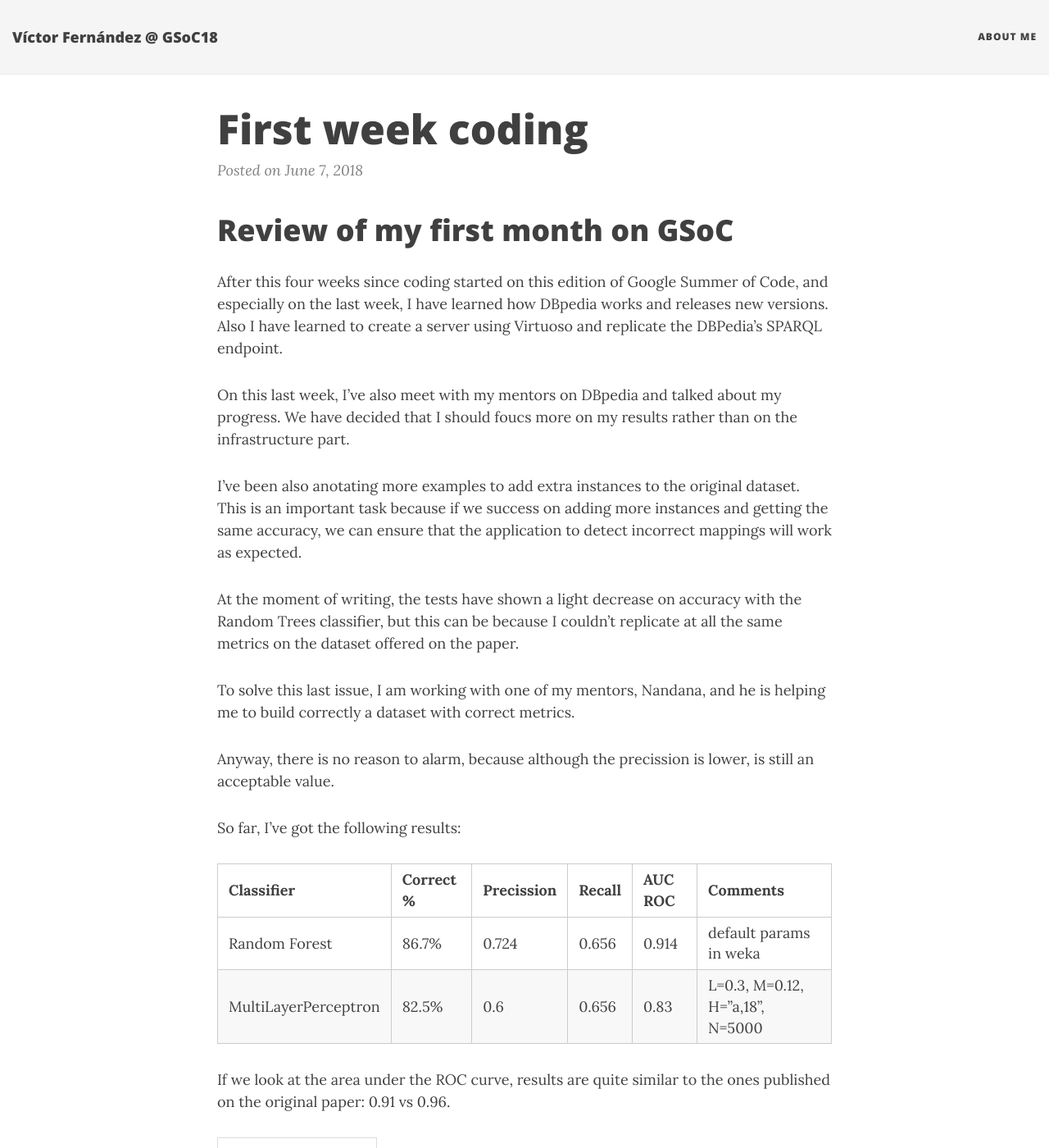
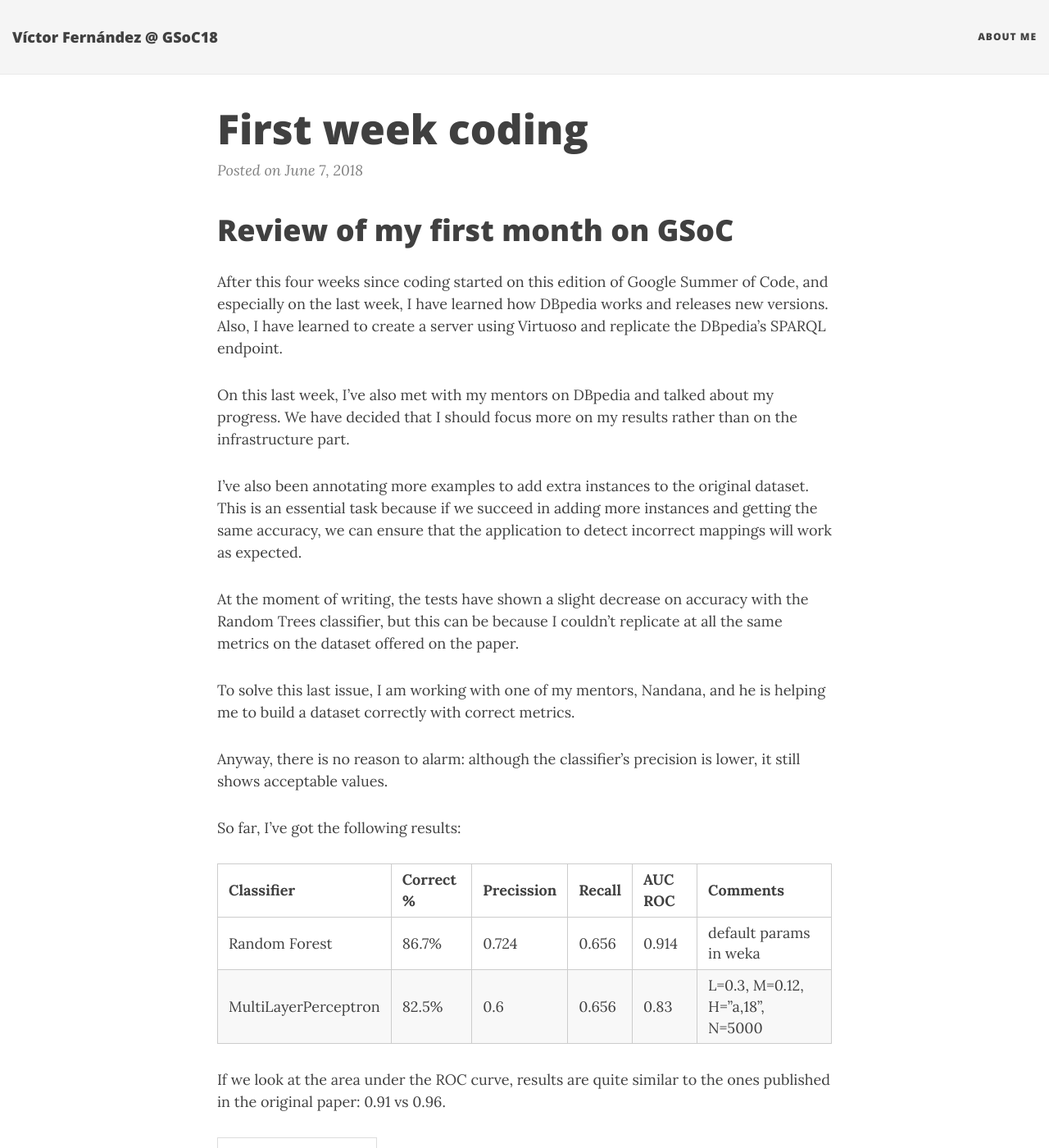
Before and after one commit to vfrico/dbpedia-gsoc-18, a Jekyll site: the page built from _posts/2018-06-08-review-of-first-month.markdown, in a window 1280 px wide and 1400 px high. Shown: the whole window at 82% size. Built offline with Jekyll 4.4.1, drawn with Linux system fonts in a browser that asks for light colours; nearby versions of some CDN libraries; comment, search, counter and statistics services are not loaded.

```diff
--- a/_posts/2018-06-08-review-of-first-month.markdown
+++ b/_posts/2018-06-08-review-of-first-month.markdown
@@ -5,23 +5,27 @@ title: First week coding
 date: '2018-06-07'
 ---
 # Review of my first month on GSoC
-After this four weeks since coding started on this edition of Google Summer of Code, and especially on the last week, I have learned how DBpedia works and releases new versions. Also I have learned to create a server using Virtuoso and replicate the DBPedia's SPARQL endpoint.
 
-On this last week, I've also meet with my mentors on DBpedia and talked about my progress. We have decided that I should foucs more on my results rather than on the infrastructure part.
+After this four weeks since coding started on this edition of Google Summer of Code, and especially on the last week, I have learned how DBpedia works and releases new versions. Also, I have learned to create a server using Virtuoso and replicate the DBpedia's SPARQL endpoint.
 
-I've been also anotating more examples to add extra instances to the original dataset. This is an important task because if we success on adding more instances and getting the same accuracy, we can ensure that the application to detect incorrect mappings will work as expected.
+On this last week, I've also met with my mentors on DBpedia and talked about my progress. We have decided that I should focus more on my results rather than on the infrastructure part.
 
-At the moment of writing, the tests have shown a light decrease on accuracy with the Random Trees classifier, but this can be because I couldn't replicate at all the same metrics on the dataset offered on the paper.
+I've also been annotating more examples to add extra instances to the original dataset. This is an essential task because if we succeed in adding more instances and getting the same accuracy, we can ensure that the application to detect incorrect mappings will work as expected.
 
-To solve this last issue, I am working with one of my mentors, Nandana, and he is helping me to build correctly a dataset with correct metrics.
+At the moment of writing, the tests have shown a slight decrease on accuracy with the Random Trees classifier, but this can be because I couldn't replicate at all the same metrics on the dataset offered on the paper.
 
-Anyway, there is no reason to alarm, because although the precission is lower, is still an acceptable value.
+To solve this last issue, I am working with one of my mentors, Nandana, and he is helping me to build a dataset correctly with correct metrics.
+
+Anyway, there is no reason to alarm: although the classifier's precision is lower, it still shows acceptable values.
+
 
 So far, I've got the following results:
+
 
 | Classifier | Correct % | Precission | Recall | AUC ROC | Comments |
 | --- | --- | --- | --- |
 | Random Forest | 86.7% | 0.724 | 0.656 | 0.914 | default params in weka |
 | MultiLayerPerceptron | 82.5% | 0.6 | 0.656 | 0.83 | L=0.3, M=0.12, H="a,18", N=5000 |
 
-If we look at the area under the ROC curve, results are quite similar to the ones published on the original paper: 0.91 vs 0.96.
+
+If we look at the area under the ROC curve, results are quite similar to the ones published in the original paper: 0.91 vs 0.96.
```
